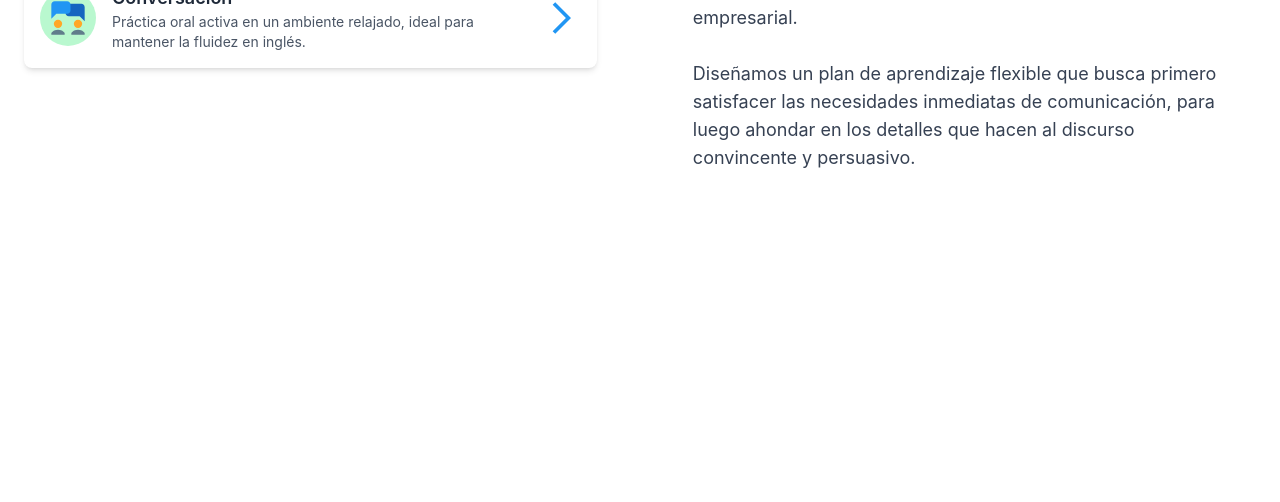
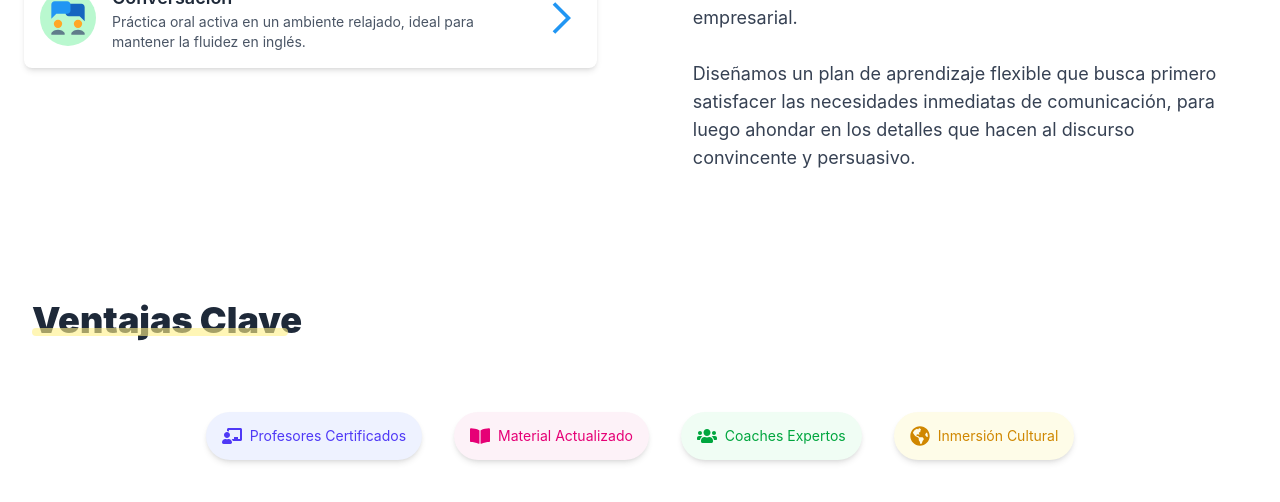
Before and after one commit to EngelFreites/official-english-web, a React (Vite) app: page / in a window 1280 px wide. Shown: the part 1964-2466 px from the top of the page. Built offline with nearby package versions, Linux system fonts and the light colour scheme.

Commit message:
feat(FeaturesSection): add scroll animation and title

```diff
--- a/src/component/FeaturesSection/FeaturesSection.jsx
+++ b/src/component/FeaturesSection/FeaturesSection.jsx
@@ -1,20 +1,40 @@
 import { FaUsers, FaBookOpen, FaChalkboardTeacher, FaGlobeAmericas } from 'react-icons/fa';
-import { motion } from "framer-motion";
+import { motion, useAnimation } from "framer-motion";
+import { useInView } from "react-intersection-observer";
+import { useEffect } from "react";
+
 export default function FeaturesSection() {
-  return (
-    <section className=" relative max-w-7xl flex  justify-center items-center mb-32 mx-auto py-16 px-6 md:px-16">
+
+  const controls = useAnimation();
+  const [ref, inView] = useInView({ triggerOnce: true });
+
+  useEffect(() => {
+    if (inView) {
+      controls.start({ opacity: 1, y: 0 });
+    }
+  }, [inView, controls]);
 
 
-      <div className="absolute top-20 right-0 w-40 h-40 bg-blue-200 rounded-full z-[-1]"></div>
+  return (
+    <div className='max-w-7xl mx-auto px-4 sm:px-6 lg:px-8'>
+      <h1 className="text-4xl font-black text-gray-800 relative inline-block mb-2">
+        Ventajas Clave
+        <span className="absolute left-0 bottom-1 w-64 h-2 bg-yellow-200 opacity-60 rounded-md"></span>
+      </h1>
+
+      <section className=" relative flex  justify-center items-center s mx-auto py-16 px-6 md:px-16">
+        <div className="absolute top-20 right-0 w-40 h-40 bg-blue-200 rounded-full z-[-1]"></div>
         <div className="flex gap-8">
-
-          <motion.div
-            className=" animate-scroll flex  gap-2 h-12 px-4 rounded-4xl bg-indigo-50  items-center  shadow-md transition-all duration-300 ease-in-out hover:shadow-xl hover:scale-105"
-            initial={{ opacity: 0, y: 20 }}
-            animate={{ opacity: 1, y: 0 }}
-            transition={{ duration: 0.5, delay: 0.1 }}
-            whileHover={{ scale: 1.05 }}
-          >
+        <motion.div
+          ref={ref}
+          initial={{ y: -80, opacity: 0 }}
+          animate={controls}
+          transition={{
+            y: { duration: 0.5, ease: "easeOut" },
+            opacity: { duration: 0.3, delay: 0.5 },
+          }}
+          className="flex items-center bg-indigo-50 gap-2 h-12 px-4 rounded-4xl shadow-md transition-all duration-300 ease-in-out hover:shadow-xl hover:scale-105"
+        >
             <div className="bg-indigo-50  rounded-full ">
               <FaChalkboardTeacher className="text-indigo-600 text-xl" />
             </div>
@@ -23,11 +43,14 @@ export default function FeaturesSection() {
           </motion.div>
 
           <motion.div
-            className=" animate-scroll flex  bg-pink-50 items-center gap-2 h-12 px-4 rounded-4xl shadow-md transition-all duration-300 ease-in-out hover:shadow-xl hover:scale-105"
-            initial={{ opacity: 0, y: 20 }}
-            animate={{ opacity: 1, y: 0 }}
-            transition={{ duration: 0.5, delay: 0.2 }}
-            whileHover={{ scale: 1.05 }}
+            ref={ref}
+            initial={{ y: -60, opacity: 0 }}
+            animate={controls}
+            transition={{
+              y: { duration: 0.4, ease: "easeOut" },
+              opacity: { duration: 0.3, delay: 0.5 },
+            }}
+            className="flex items-center bg-pink-50 gap-2 h-12 px-4 rounded-4xl shadow-md transition-all duration-300 ease-in-out hover:shadow-xl hover:scale-105"
           >
             <div className="bg-pink-50  rounded-full">
               <FaBookOpen className="text-pink-600 text-xl" />
@@ -35,13 +58,15 @@ export default function FeaturesSection() {
 
             <p className="text-pink-600  text-center text-sm ">Material Actualizado</p>
           </motion.div>
-
           <motion.div
-            className=" animate-scroll flex items-center bg-green-50  gap-2 h-12 px-4 rounded-4xl shadow-md transition-all duration-300 ease-in-out hover:shadow-xl hover:scale-105"
-            initial={{ opacity: 0, y: 20 }}
-            animate={{ opacity: 1, y: 0 }}
-            transition={{ duration: 0.5, delay: 0.3 }}
-            whileHover={{ scale: 1.05 }}
+            ref={ref}
+            initial={{ y: -40, opacity: 0 }}
+            animate={controls}
+            transition={{
+              y: { duration: 0.3, ease: "easeOut" },
+              opacity: { duration: 0.3, delay: 0.5 },
+            }}
+            className="flex items-center bg-green-50 gap-2 h-12 px-4 rounded-4xl shadow-md transition-all duration-300 ease-in-out hover:shadow-xl hover:scale-105"
           >
             <div className="bg-green-50  rounded-full ">
               <FaUsers className="text-green-600 text-xl" />
@@ -49,13 +74,15 @@ export default function FeaturesSection() {
 
             <p className="text-green-600 text-sm">Coaches Expertos</p>
           </motion.div>
-
           <motion.div
-            className=" animate-scroll flex bg-yellow-50 items-center  gap-2 h-12 px-4 rounded-4xl shadow-md transition-all duration-300 ease-in-out hover:shadow-xl hover:scale-105"
-            initial={{ opacity: 0, y: 20 }}
-            animate={{ opacity: 1, y: 0 }}
-            transition={{ duration: 0.5, delay: 0.4 }}
-            whileHover={{ scale: 1.05 }}
+            ref={ref}
+            initial={{ y: -35, opacity: 0 }}
+            animate={controls}
+            transition={{
+              y: { duration: 0.2, ease: "easeOut" },
+              opacity: { duration: 0.3, delay: 0.5 }, // aparece cuando ya casi llega
+            }}
+            className="flex items-center bg-yellow-50 gap-2 h-12 px-4 rounded-4xl shadow-md transition-all duration-300 ease-in-out hover:shadow-xl hover:scale-105"
           >
             <div className="bg-yellow-50 rounded-full ">
               <FaGlobeAmericas className="text-yellow-600 text-xl" />
@@ -65,5 +92,7 @@ export default function FeaturesSection() {
           </motion.div>
         </div>
       </section>
+    </div>
+
   )
 }
```
